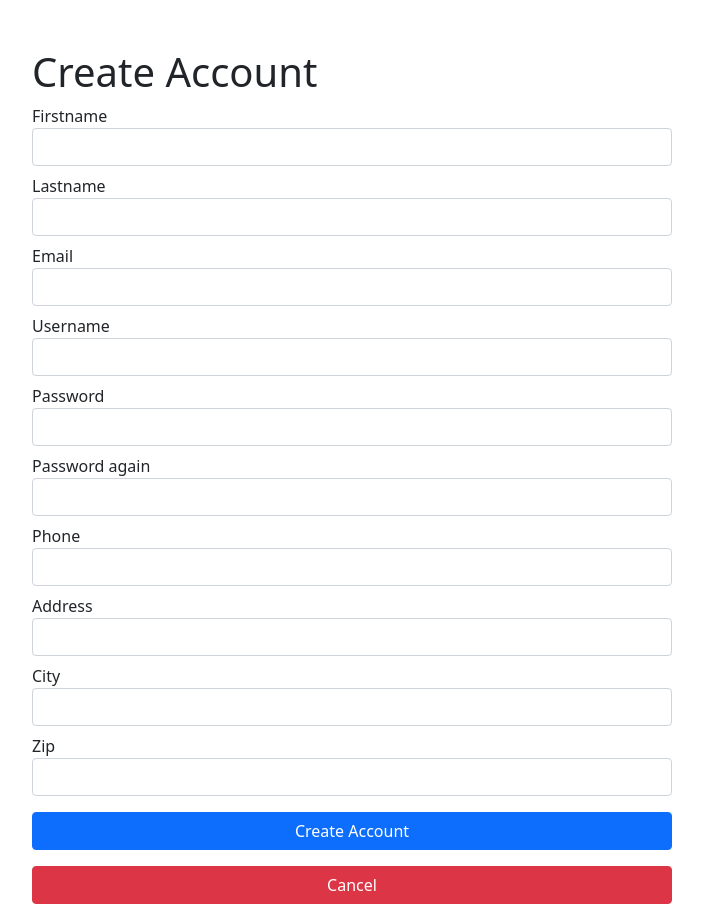
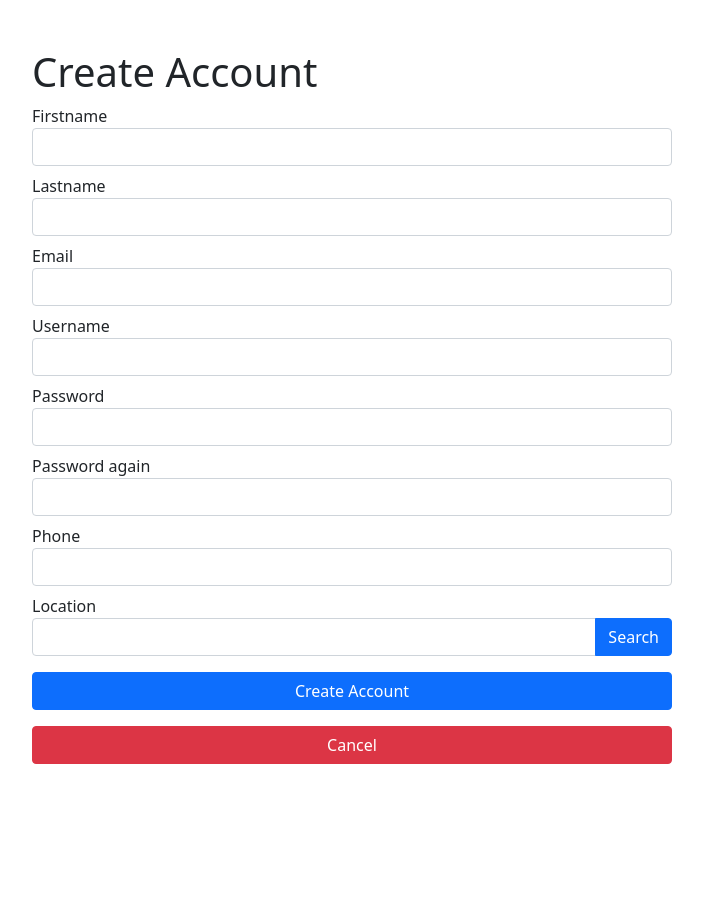
Before and after one commit to hoedlChr/skillyWilly, a React (Vite) app in the folder frontend/: page /createAccount in a window 1280 px wide. Shown: the whole page, without its empty margins (288-991 px from the left). After the commit the page ends 800 px from the top, so only its background shows below. Built offline with nearby package versions, Linux system fonts and the light colour scheme.

Commit message:
Anfrage an Backend schicken

```diff
--- a/frontend/src/pages/CreateAccount.jsx
+++ b/frontend/src/pages/CreateAccount.jsx
@@ -10,13 +10,31 @@ function CreateAccount() {
     const [lastname, setLastname] = useState("");
     const [email, setEmail] = useState("");
     const [phone, setPhone] = useState("");
-    const [address, setAddress] = useState("");
-    const [city, setCity] = useState("");
-    const [zip, setZip] = useState("");
+    const [location, setLocation] = useState("");
 
-    useEffect(()=>{
+    function sendData(){
+        let data = {
+            username: username,
+            email: email,
+            password: password,
+            // firstname: firstname,
+            // lastname: lastname,
+            location: JSON.stringify(location)
+        }
+        //post data to backend
+        fetch(`/api/users/register`, {
+            method: "POST",
+            headers: {
+                "Content-Type": "application/json"
+            },
+            body: JSON.stringify(data)
+        })
+        .then(res => res.json())
+        .then(data => {
+            console.log(data);
+        });
 
-    },[])
+    }
 
 
     return (
@@ -95,39 +113,15 @@ function CreateAccount() {
                 changeHandler={setPhone}
             />
             <StandardInputField
-                label="Address"
-                id={"address"}
-                className={""}
-                readOnly={false}
-                placeholder={""}
-                value={address}
-                helptext={""}
-                changeHandler={setAddress}
-            />
-            <StandardInputField
-                label="City"
-                id={"city"}
-                className={""}
-                readOnly={false}
-                placeholder={""}
-                value={city}
-                helptext={""}
-                changeHandler={setCity}
-            />
-            <StandardInputField
-                label="Zip"
-                id={"zip"}
-                className={""}
-                readOnly={false}
-                placeholder={""}
-                value={zip}
-                helptext={""}
-                changeHandler={setZip}
-            />
+                id={"location"}
+                label={"Location"}
+                value={location}
+                type="place"
+                changeHandler={setLocation}/>
 
 
             <div className='d-grid'>
-                <Button onClick={() => {console.log("Login clicked")}} className="btn-primary my-2">Create Account</Button>
+                <Button onClick={() => sendData()} className="btn-primary my-2">Create Account</Button>
                 <Button onClick={() => {window.history.back()}} className="btn btn-danger my-2">Cancel</Button>
                 </div>
         </div>
```
